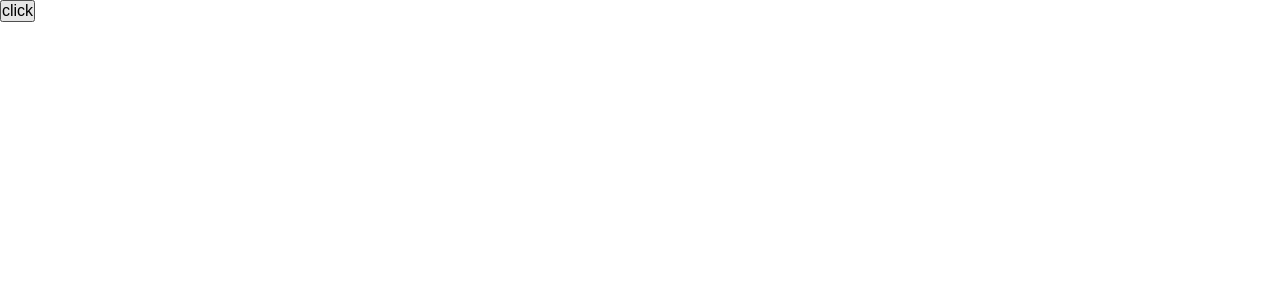
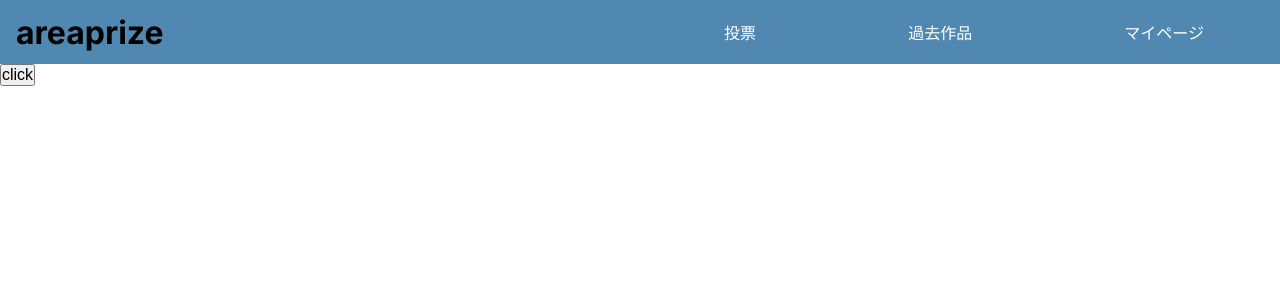
Before and after one commit to white160114/areaprize, a Next.js app in the folder frontend/: page /test in a window 1280 px wide. Shown: the top 300 px of the page. Built offline with nearby package versions, Linux system fonts and the light colour scheme.

Commit message:
Component完成

```diff
--- a/frontend/src/app/test/page.tsx
+++ b/frontend/src/app/test/page.tsx
@@ -3,6 +3,7 @@
 import { useState, useEffect } from 'react'
 import style from './page.module.scss'
 import { Modal } from '@/components/Modal'
+import { Header } from '@/components/Header'
 
 export default function Test() {
 
@@ -15,6 +16,7 @@ export default function Test() {
     return (
         <>
             <div>
+                <Header />
                 <button
                     onClick={() => setState(true)}
                 >click</button>
--- /dev/null
+++ b/frontend/src/components/Header.tsx
@@ -0,0 +1,39 @@
+'use client'
+
+import { useState, useEffect } from 'react'
+import style from '@/styles/components/header.module.scss'
+
+export function Header() {
+
+    const [navArray, setNavArray] = useState([
+        {
+            text: '投票',
+            link: '/Vote',
+        },
+        {
+            text: '過去作品',
+            link: '/PastWork',
+        },
+        {
+            text: 'マイページ',
+            link: '/MyPage',
+        },
+    ])
+
+    return (
+        <>
+            <header className={style.header}>
+                <h1>areaprize</h1>
+                <nav>
+                    <ul>
+                        {navArray.map((v, idx) =>
+                            <li key={idx}>
+                                <a href={v.link}>{v.text}</a>
+                            </li>
+                        )}
+                    </ul>
+                </nav>
+            </header>
+        </>
+    )
+}
--- /dev/null
+++ b/frontend/src/styles/components/header.module.scss
@@ -0,0 +1,39 @@
+.header {
+    width: 100%;
+    height: 8vh;
+    background-color: #5188B1;
+    display: flex;
+    justify-content: center;
+    align-items: center;
+
+    & h1 {
+        width: 50%;
+        height: 100%;
+        display: flex;
+        justify-content: flex-start;
+        align-items: center;
+        padding-left: 1rem;
+        font-size: 2rem;
+    }
+
+    & nav {
+        width: 50%;
+        height: 100%;
+
+        & ul {
+            width: 100%;
+            height: 100%;
+            display: flex;
+            justify-content: space-around;
+            align-items: center;
+            list-style: none;
+
+            & li {
+                & a {
+                    text-decoration: none;
+                    color: #ffffff;
+                }
+            }
+        }
+    }
+}
```
Also changed, not shown: frontend/src/components/Button.tsx (deleted, +0 -7 lines), frontend/src/styles/components/button.module.scss (deleted).
